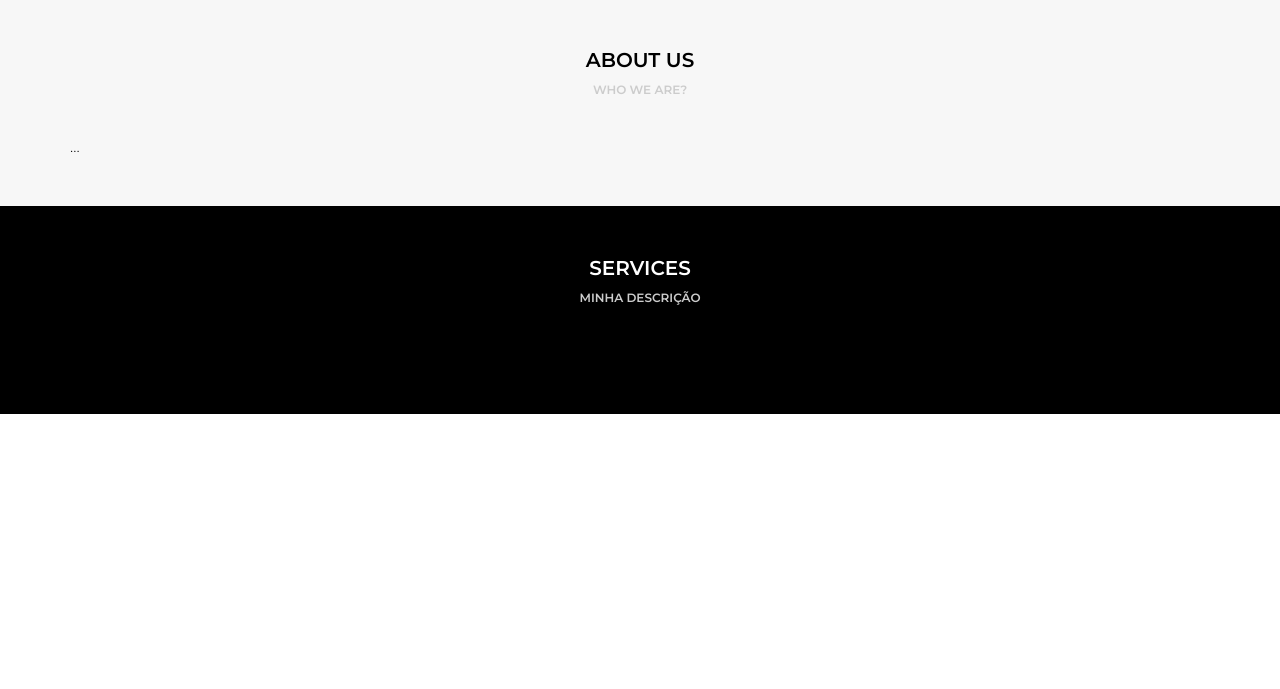
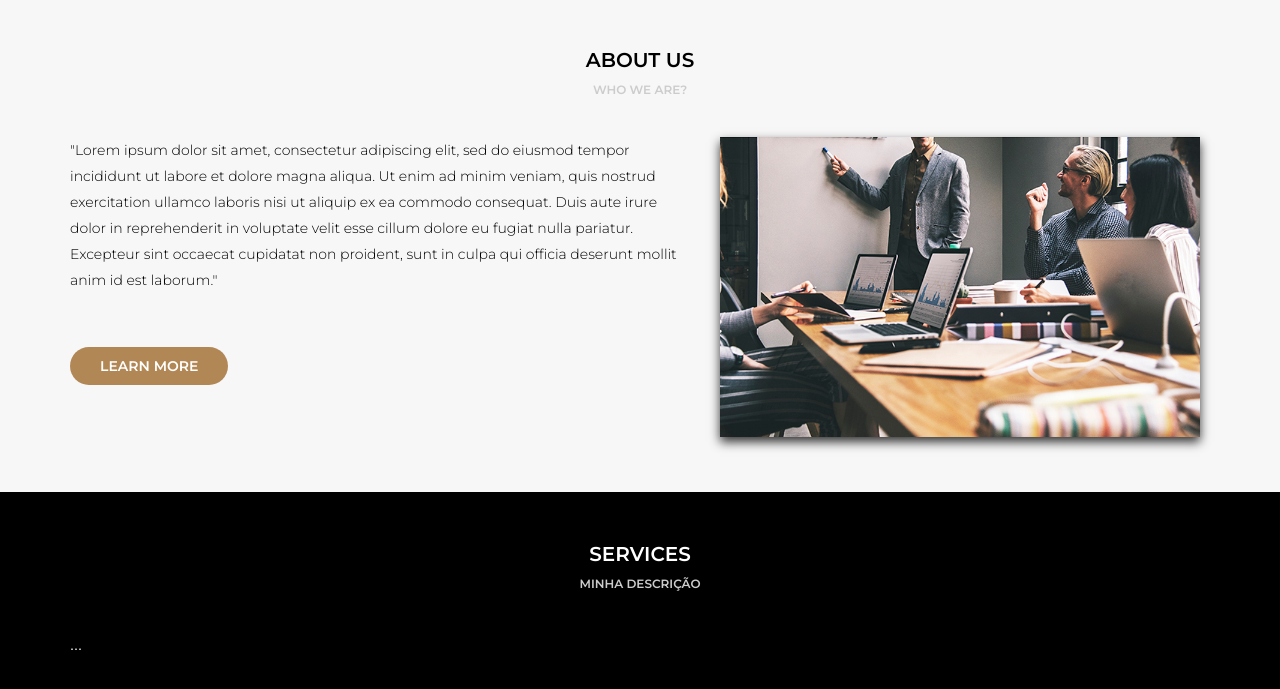
Before and after one commit to danielsousast/awax-template, a plain HTML site: page index.html in a window 1280 px wide. Shown: the part 802-1491 px from the top of the page. Before the commit the page ends 1216 px from the top, so only its background shows below. Drawn offline with Linux system fonts and the light colour scheme; files whose address does not match are found by name.

Commit message:
Stylized About Us Section

```diff
--- a/assets/css/style.css
+++ b/assets/css/style.css
@@ -114,19 +114,6 @@ header {
     font-weight: bold;
 }
 
-#banner a {
-    display: block;
-    background-color: #b28756;
-    color: #fff;
-    text-transform: uppercase;
-    margin-top: 30px;
-    font-size: 14px;
-    text-decoration: none;
-    padding: 10px 30px;
-    font-weight: 600;
-    border-radius: 50px;
-}
-
 .slide-points {
     width: 100vw;
     height: 20px;
@@ -162,7 +149,8 @@ header {
     font-weight: 600;
 }
 
-.default .section-title {
+.default .section-title,
+.default .section-body  {
     font-size: 20px;
 }
 
@@ -190,6 +178,53 @@ header {
     background-color: #000;
 }
 
-.default.dark .section-title {
+.default.dark .section-title,
+.default.dark .section-body {
    color: #fff;
 }
+
+.button {
+    display: inline-block;
+    background-color: #b28756;
+    color: #fff;
+    text-transform: uppercase;
+    margin-top: 30px;
+    font-size: 14px;
+    text-decoration: none;
+    padding: 10px 30px;
+    font-weight: 600;
+    border-radius: 50px;
+}
+
+
+
+/*
+    Section CSS
+*/
+
+
+
+.section-about {
+    display: flex;
+
+}
+
+.section-about--left {
+    flex: 1;
+    padding-right: 15px;
+}
+
+.section-about--right {
+    width: 500px;
+    text-align: center;
+}
+
+.section-about--right img {
+    width: 480px;
+    box-shadow: 0px 5px 10px #333;
+}
+
+.section-about--left p{
+    font-size: 14px;
+    line-height: 26px;
+}
--- a/index.html
+++ b/index.html
@@ -38,7 +38,7 @@
                     <div class="slide-content">
                         <h1>DSIGN IS ABOUT <br/> <span>COMMUNICATION</span></h1>
                         <h2>Call US: +00  1234 5678</h2>
-                        <a href="">Get in Touch</a>
+                        <a href="" class="button">Get in Touch</a>
                     </div>
                 </div>
                 <div class="slide">
@@ -59,7 +59,16 @@
             <div class="section-title">About us</div>
             <div class="section-desc">Who we are?</div>
             <div class="section-body">
-                ...
+                <div class="section-about">
+                    <div class="section-about--left">
+                        <p> "Lorem ipsum dolor sit amet, consectetur adipiscing elit, sed do eiusmod tempor incididunt ut labore et dolore magna aliqua. Ut enim ad minim veniam, quis nostrud exercitation ullamco laboris nisi ut aliquip ex ea commodo consequat. Duis aute irure dolor in reprehenderit in voluptate velit esse cillum dolore eu fugiat nulla pariatur. Excepteur sint occaecat cupidatat non proident, sunt in culpa qui officia deserunt mollit anim id est laborum."</p>
+                        <br />
+                        <a href="" class="button">Learn More</a>
+                    </div>
+                    <div class="section-about--right">
+                        <img src="media/foto6.jpg" alt="About Us">
+                    </div>
+                </div>
             </div>
         </section>
 
```
